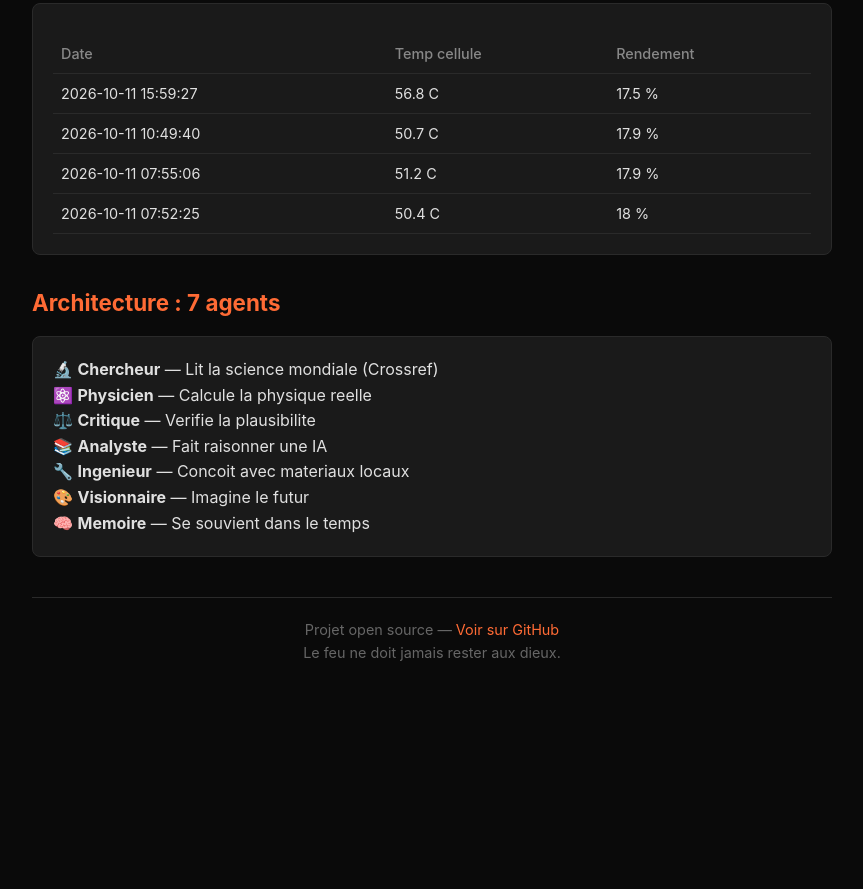
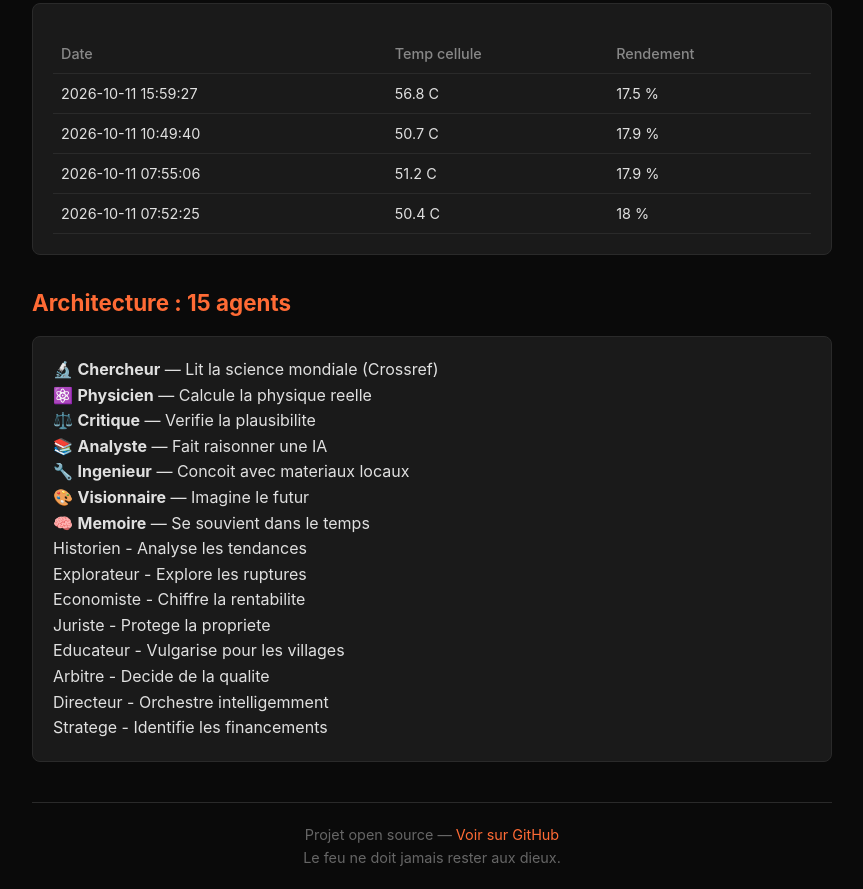
Before and after one commit to coulibalywaliyou9-netizen/NEXORA-, a plain HTML site: page index.html in a window 1280 px wide. Shown: the part 1398-2287 px from the top of the page, without its empty margins (208-1071 px from the left). Before the commit the page ends 2082 px from the top, so only its background shows below. Drawn offline with nearby package versions, Linux system fonts and the light colour scheme.

Commit message:
Site web mis a jour - 15 agents

```diff
--- a/index.html
+++ b/index.html
@@ -76,7 +76,7 @@
     <p class="loading">Chargement de l'historique...</p>
   </div>
 
-  <h2>Architecture : 7 agents</h2>
+  <h2>Architecture : 15 agents</h2>
   <div class="card">
     <p>🔬 <strong>Chercheur</strong> — Lit la science mondiale (Crossref)</p>
     <p>⚛️ <strong>Physicien</strong> — Calcule la physique reelle</p>
@@ -85,6 +85,14 @@
     <p>🔧 <strong>Ingenieur</strong> — Concoit avec materiaux locaux</p>
     <p>🎨 <strong>Visionnaire</strong> — Imagine le futur</p>
     <p>🧠 <strong>Memoire</strong> — Se souvient dans le temps</p>
+    <p>Historien - Analyse les tendances</p>
+    <p>Explorateur - Explore les ruptures</p>
+    <p>Economiste - Chiffre la rentabilite</p>
+    <p>Juriste - Protege la propriete</p>
+    <p>Educateur - Vulgarise pour les villages</p>
+    <p>Arbitre - Decide de la qualite</p>
+    <p>Directeur - Orchestre intelligemment</p>
+    <p>Stratege - Identifie les financements</p>
   </div>
 
   <div class="footer">
```
